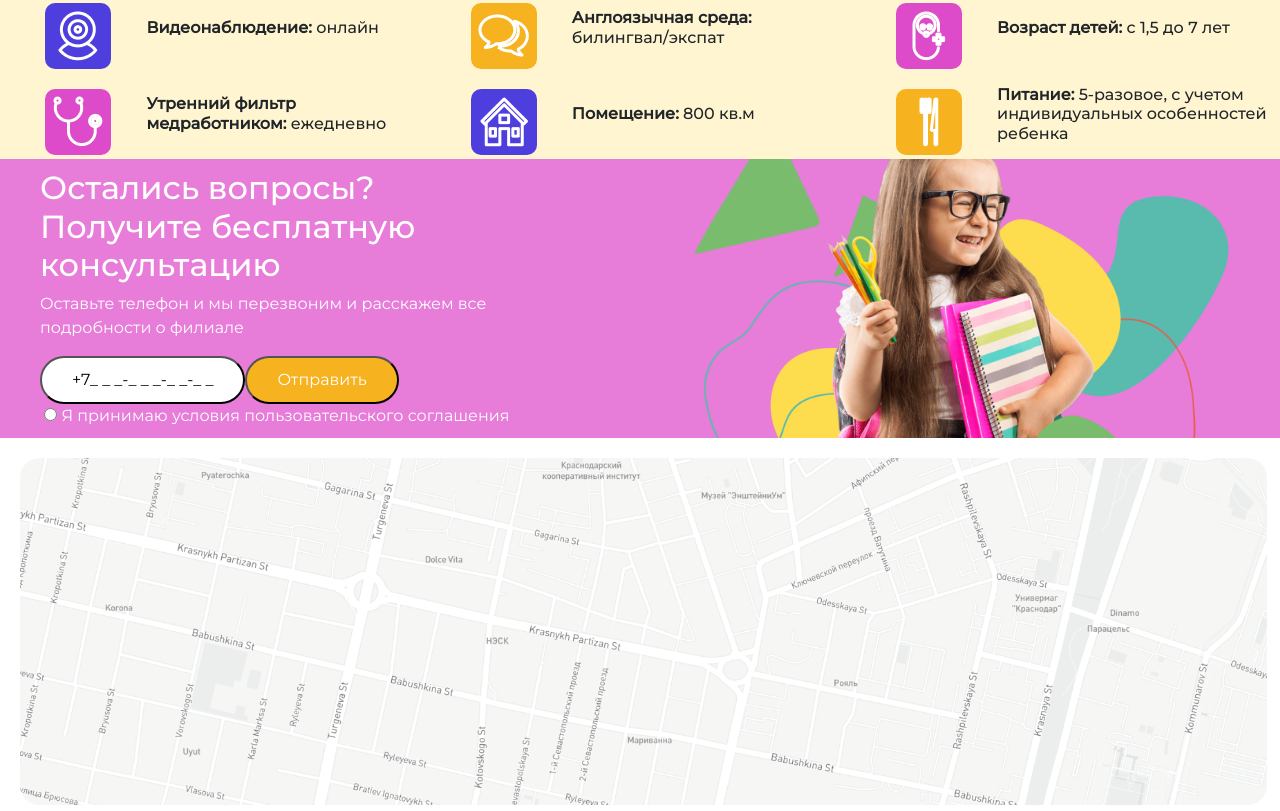
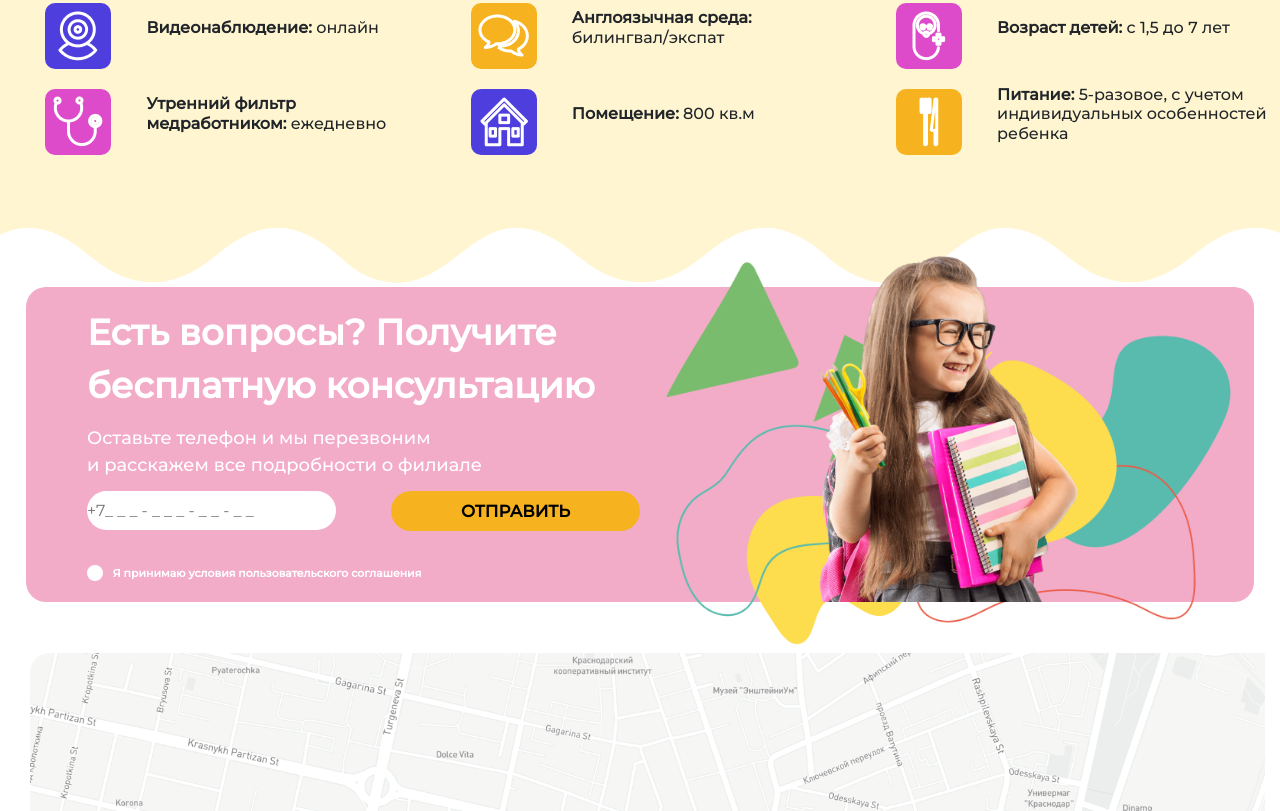
Before and after one commit to ianastasiya/Project_Kids_Story, a plain HTML site: page aboutus.html in a window 1280 px wide. Shown: the part 1169-1980 px from the top of the page. Drawn offline with nearby package versions, Linux system fonts and the light colour scheme.

Commit message:
добавлена новая версия блока с вопросами, откорректирован блок с картой, добавлена новая версия картинок с девочкой

```diff
--- a/aboutus.html
+++ b/aboutus.html
@@ -239,31 +239,26 @@
       </div>
       <!--section with additional information and-->
       <!--Form with questions start-->
-      <div class="questions">
-        <div class="questions_section">
-          <div class="questions__text">
-            <section class="questions__body">
-              <h2>Остались вопросы? Получите бесплатную консультацию</h2>
-              <p>
-                Оставьте телефон и мы перезвоним и расскажем все подробности о
-                филиале
-              </p>
-              <div class="questions__shell-button">
-                <button class="questions__button questions__button_tel">+7_ _ _-_ _ _-_ _-_ _</button>
-                <button class="questions__button questions__button_send">Отправить</button>
-              </div>
-              <form class="questions__activ">
-                <label for="circle"></label>
-                <input type="radio" id="circle" />
-                Я принимаю условия пользовательского соглашения
-              </form>
-            </section>
-          </div>
+      <div class="form_style">
+        <div class="form">
+             <form>
+                 <div class="form_title">Есть вопросы? Получите бесплатную консультацию</div>
+                 <div class="form_disc">Оставьте телефон и мы перезвоним <br> и расскажем все подробности о филиале</div>
+                 <div class="form_callback">
+                     <input type="tel" placeholder="+7_ _ _ - _ _ _ - _ _ - _ _" class="input_phone">
+                     <button class="form_callback_button">Отправить</button>
+                 </div>
+                 <div class="round">
+                     <input type="checkbox" id="checkbox" class="checkbox">
+                     <label for="checkbox" class="check_agree">Я принимаю условия пользовательского соглашения</label>
+                 </div>
+             </form>
         </div>
-        <div class="questions__img">
-          <img class="questions__img" src="assets/images/girl_parents.png" alt="Girl" />
+        <div class="form_pict">
+             <img class="blob" src="/assets/images/girl/Group_4.png" alt="blob" >
+             <img class="girl" src="/assets/images/girl/girl.png" alt="smiling girl with glasses">
         </div>
-      </div>
+     </div>
       <!--Form with questions and-->
       <!--Map start-->
       <div class="map">
--- a/assets/styles/aboutus.css
+++ b/assets/styles/aboutus.css
@@ -274,8 +274,6 @@ main {
   grid-gap: 1rem;
   position: relative;
   overflow: hidden;
-  /*background-image: url(assets/images/yellow_wave.png);
-  background-position: center;*/
 }
 
 /*Фоновая картинка*/
@@ -330,81 +328,150 @@ main {
   line-height: 19.5px;
 }
 /*Форма задать вопрос*/
-.questions {
-  background-color: #e77cd9;
+.form_style {
+  max-width: 100%;
+  max-height: 385px;
+  margin-left: 2%;
+  margin-right: 2%;
+  margin-top: 10%;
+  background: #f3acc8;
+  border-radius: 20px;
   display: flex;
-  overflow: hidden;
+}
+
+/*Обертка для текстовой части формы*/
+.form {
+  width: 50%;
+  height: 100%;
+}
+
+/*Заголовок текстовой части*/
+.form_title {
+  font-weight: 700;
+  font-size: 2.8vw;
+  color: #ffffff;
+  margin-top: 3%;
+  margin-left: 10%;
+}
+
+/*Строчка оставить телефон*/
+.form_disc {
+  margin-top: 2%;
+  margin-left: 10%;
+  font-weight: 500;
+  font-size: 1.4vw;
   color: #ffffff;
 }
 
-.questions_section {
-  flex: 0 0 100%;
+/*Обертка формы обратной связи*/
+.form_callback {
+  margin-top: 2%;
+  margin-left: 10%;
   display: flex;
 }
 
-.questions__text {
-  max-width: 1844px;
-  padding: 0px 20px;
-  margin: 0px 20px;
-  display: flex;
-  align-items: center;
+/*Кнопка оставить свой телефон*/
+.input_phone {
+  background: #ffffff;
+  border-radius: 50px;
+  border: none;
+  width: 45%;
+  height: 2.4rem;
+  margin-right: 10%;
+  margin-bottom: 1%;
+  font-family: "Montserrat";
 }
 
-.questions__body {
-  width: 50%;
-  padding: 10px 0 10px 0;
+/*Кнопка отправить*/
+.form_callback_button {
+  width: 45%;
+  height: auto;
+  background: #f6b31f;
+  border-radius: 50px;
+  border: none;
+  max-height: 40px;
+  font-family: "Montserrat";
+  font-style: normal;
+  font-weight: 700;
+  font-size: 1.3vw;
+  line-height: 20px;
+  text-transform: uppercase;
+  padding-top: 1%;
+  padding-bottom: 1%;
 }
 
-/*Обертка для кнопок*/
-.questions__shell-button {
-  display: flex;
+.form_callback_button:hover {
+  background: #cf961a;
 }
 
-/*Кнопка формы с вопросами*/
-.questions__button {
-  display: flex;
-  flex-direction: row;
-  justify-content: center;
-  align-items: center;
-  padding: 10px 30px;
-  gap: 10px;
-  border-radius: 50px;
+/*Пользовательское соглашение*/
+.round {
+  margin-left: 10%;
+  margin-top: 4%;
+  margin-bottom: 3%;
 }
 
-.questions__button_tel {
-  background: #ffffff;
+.round label {
+  margin-left: 1%;
+  width: auto;
+  cursor: pointer;
+  font-family: "Montserrat";
+  font-style: normal;
+  font-weight: 600;
+  font-size: 68%;
+  line-height: 12px;
+  color: #ffffff;
 }
 
-.questions__button_send {
-  color: #ffffff;
-  background: #f6b31f;
+.checkbox {
+  width: 1rem;
+  height: 1rem;
+  background-color: white;
+  border-radius: 50%;
+  vertical-align: middle;
+  border: 3px solid white;
+  appearance: none;
+  -webkit-appearance: none;
+  outline: none;
+  cursor: pointer;
+  font-size: 0.4vw;
 }
 
-/*Картинка формы с вопросами*/
-.questions__img {
-  max-width: 100%;
-  position: relative;
-  flex: 0 0 50%;
-  transform: translate(-50%, 0px);
+.checkbox:checked {
+  background-color: #f6b31f;
 }
 
-.questions__img img {
+/*Обертка части с картинкой*/
+.form_pict {
+  width: 50%;
+  display: flex;
+  position: relative;
+  display: flex;
+  justify-content: center;
+  align-items: end;
+}
+
+.blob {
   position: absolute;
-  width: 100%;
-  height: 100%;
-  top: 0;
-  left: 0;
-  object-fit: cover;
+  width: 110%;
+  height: auto;
+  align-self: center;
+}
+
+.girl {
+  position: absolute;
+  height: 110%;
 }
 
 /*Карта*/
 .map {
-  max-width: 99%;
-  margin: 10px;
+  max-width: 100%;
+  margin: 15px;
+  margin-top: 2%;
   border-radius: 20px;
   background-repeat: no-repeat;
   background-position: center;
-  background-size: cover;
+  background-size: contain;
   object-fit: cover;
   display: block;
   overflow: hidden;
```
Also changed, not shown: assets/images/girl/Group_4.png (added), assets/images/girl/girl.png (added).
